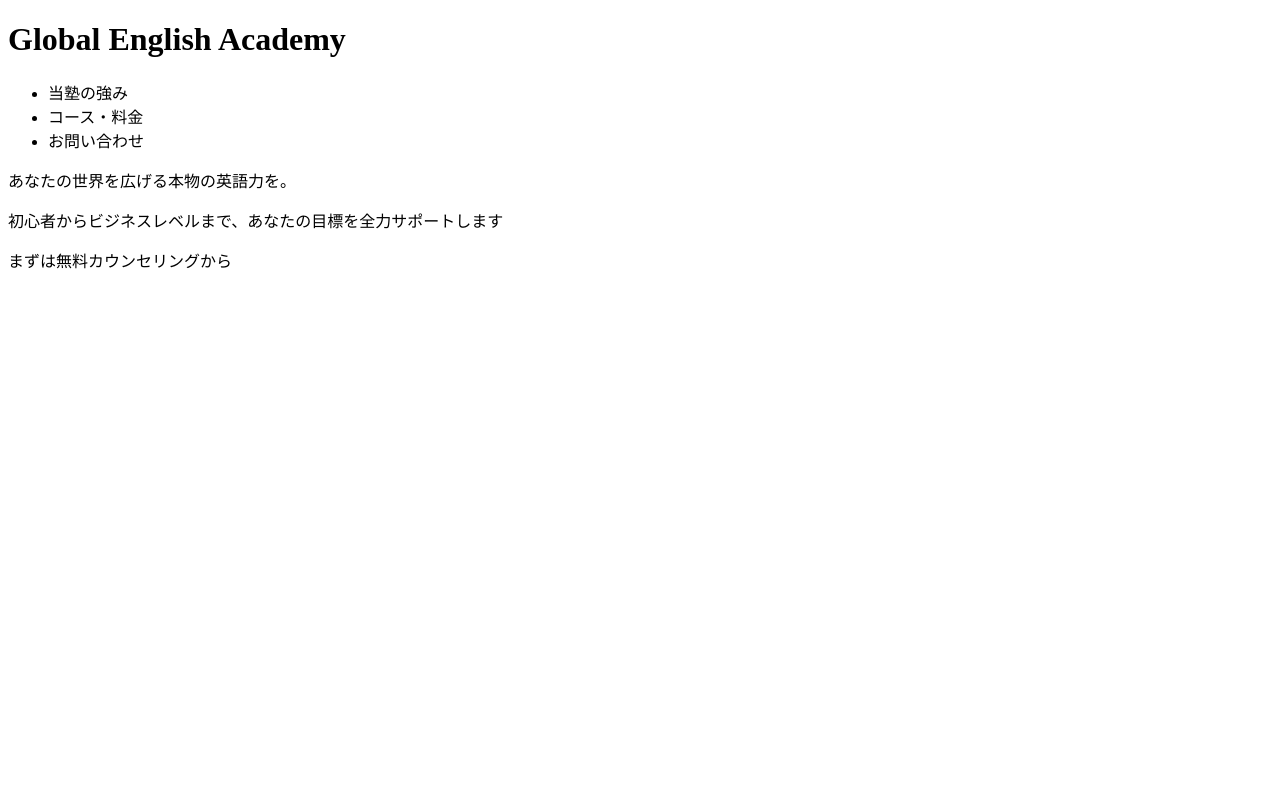
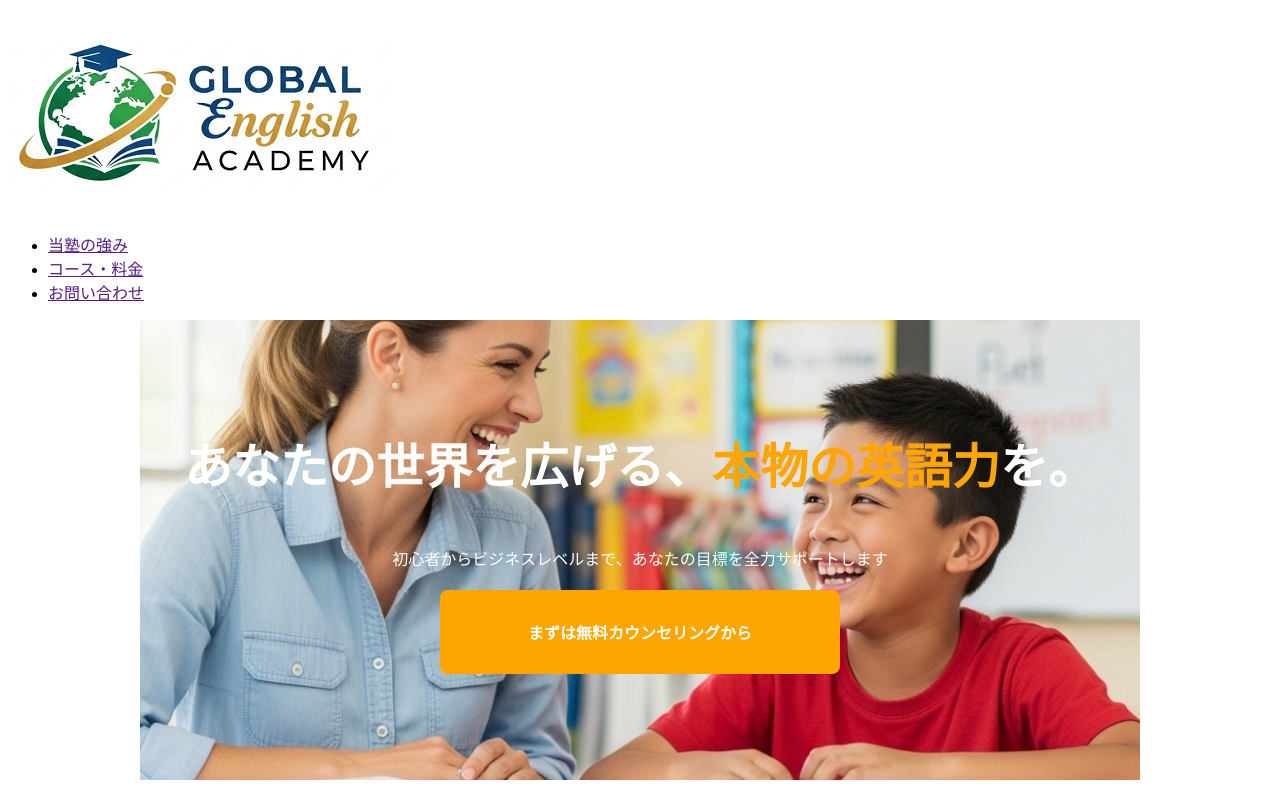
Before and after one commit to hoshino-moz/0806Practice, a plain HTML site: page index.html in a window 1280 px wide. Drawn offline with Linux system fonts and the light colour scheme.

Commit message:
CSSを使ってページのレイアウトを編集しました。

```diff
--- /dev/null
+++ b/css/style.css
@@ -0,0 +1,61 @@
+span {
+    color: orange;
+}
+
+section {
+
+    /* background-color: yellow; */
+    background-image: url("../images/main-visual.png");
+    background-repeat: no-repeat;
+    background-size: cover;
+    /* ポジション　左右　上下 */
+    background-position: center center;
+    /* 高さ */
+    height: 400px;
+    /* 幅 */
+    width: 100%;
+    padding-top: 60px;
+    /* 余白計算を含み計算にする */
+    box-sizing: ;
+}
+
+.wrapper {
+    /* 最大でも1000pxまで */
+    max-width: 1000px;
+    margin: 0 auto;
+}
+
+p {
+    color: white;
+    text-align: center;
+}
+
+.main-catch {
+    font-size: 48px;
+    font-weight: bold;
+}
+
+.cta-button {
+    color: white;
+    background-color: orange;
+    /* 下線をなくす */
+    text-decoration: none;
+    /* 太字 */
+    font-weight: bold;
+    /* 内側の余白 */
+    padding: 3% 5%;
+    /* 角の丸み */
+    border-radius: 8px;
+
+    /* 性格をpやdivと同じにする もともとはinline */
+    display: block;
+    /* 中央揃え */
+    text-align: center;
+    /* 幅を絞る */
+    width: 30%;
+    /* 外側の余白 */
+    /* margin-top: 20px; */
+    /* margin-right: auto; */
+    /* margin-left: auto; */
+    margin: 20px auto 0;
+}
--- a/index.html
+++ b/index.html
@@ -6,33 +6,34 @@
     <meta name="description" content="これは全く新しい英語塾です！老若男女誰でもWelcomeの地域未着型教室になります">
     <meta name="viewport" content="width=device-width, initial-scale=1.0">
     <title>Global English Academy</title>
+    <link rel="stylesheet" href="css/style.css">
 </head>
 
 <body>
     <header>
         <div>
             <!-- 見出し -->
-            <h1>Global English Academy</h1>
+            <h1><img src="images/logo.png" alt="Global English Academy"></h1>
         </div>
         <!-- メインナビゲーション -->
         <nav>
             <ul> <!-- 箇条書きリスト -->
-                <li>当塾の強み</li>
-                <li>コース・料金</li>
-                <li>お問い合わせ</li>
+                <li><a href="">当塾の強み</a></li>
+                <li><a href="">コース・料金</a></li>
+                <li><a href="">お問い合わせ</a></li>
             </ul>
         </nav>
     </header>
     <main>
         <!-- 最大幅を決めるdiv -->
-        <div>
+        <div class="wrapper">
             <!-- メインビジュアル -->
             <section>
-                <p>あなたの世界を広げる本物の英語力を。</p>
+                <!-- <img src="images/main-visual.png" alt="メインビジュアル"> -->
+                <p class="main-catch">あなたの世界を広げる、<span>本物の英語力</span>を。</p>
                 <p>初心者からビジネスレベルまで、あなたの目標を全力サポートします</p>
-                <p>まずは無料カウンセリングから</p>
+                <a class="cta-button" href="">まずは無料カウンセリングから</a>
             </section>
-
         </div>
 
     </main>
```
Also changed, not shown: images/gal1.png (added), images/gal2.png (added), images/gal3.png (added), images/logo.png (added), images/main-visual.png (added), images/schedule.png (added), images/student.png (added), 1 other file.
